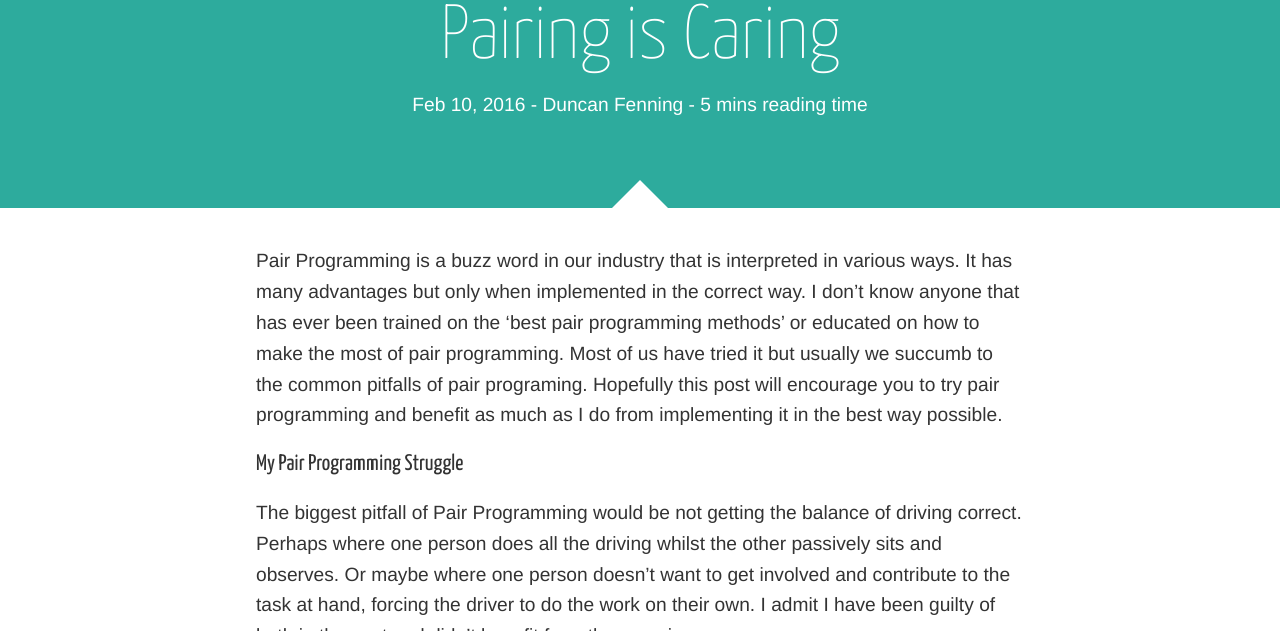
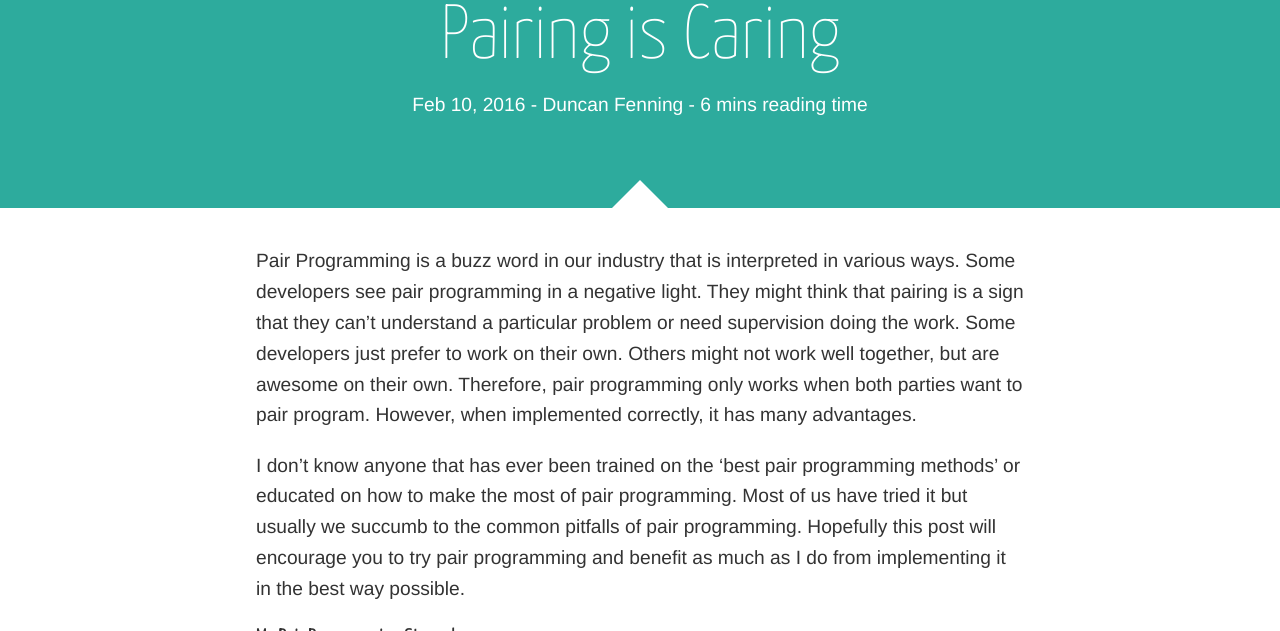
Before and after one commit to holidayextras/holidayextras.github.com, a Jekyll site: the page built from _posts/2016-02-10-remote-pair-programming.md, in a window 1280 px wide and 900 px high, cut to the strip 269-900 px from the top of the window. Built offline with Jekyll 4.4.1, drawn with Linux system fonts in a browser that asks for light colours; nearby versions of some CDN libraries; comment, search, counter and statistics services are not loaded.

Commit message:
Amending excerpt etc

```diff
--- a/_posts/2016-02-10-remote-pair-programming.md
+++ b/_posts/2016-02-10-remote-pair-programming.md
@@ -5,10 +5,12 @@ categories: Programming, Pair Programming, Remote Working
 author: duncan_fenning
 tags: Remote, Programming
 comments: true
-excerpt: Pair programming like never before.
+excerpt: Pair programming like never before and why being remote can increase productivity.
 ---
 
-Pair Programming is a buzz word in our industry that is interpreted in various ways. It has many advantages but only when implemented in the correct way. I don't know anyone that has ever been trained on the 'best pair programming methods' or educated on how to make the most of pair programming. Most of us have tried it but usually we succumb to the common pitfalls of pair programing. Hopefully this post will encourage you to try pair programming and benefit as much as I do from implementing it in the best way possible.
+Pair Programming is a buzz word in our industry that is interpreted in various ways. Some developers see pair programming in a negative light. They might think that pairing is a sign that they can't understand a particular problem or need supervision doing the work. Some developers just prefer to work on their own. Others might not work well together, but are awesome on their own. Therefore, pair programming only works when both parties want to pair program. However, when implemented correctly, it has many advantages.
+
+I don't know anyone that has ever been trained on the 'best pair programming methods' or educated on how to make the most of pair programming. Most of us have tried it but usually we succumb to the common pitfalls of pair programming. Hopefully this post will encourage you to try pair programming and benefit as much as I do from implementing it in the best way possible.
 
 ### My Pair Programming Struggle
 
```
